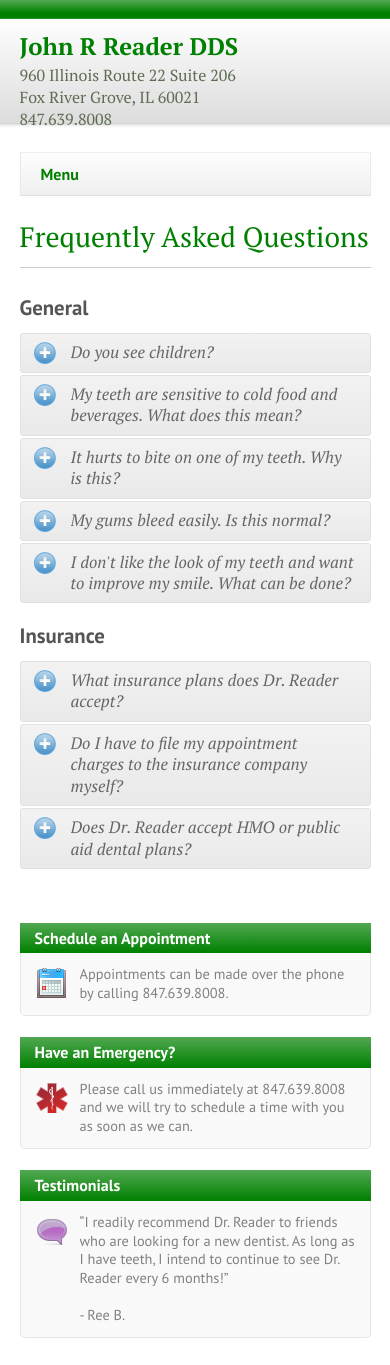
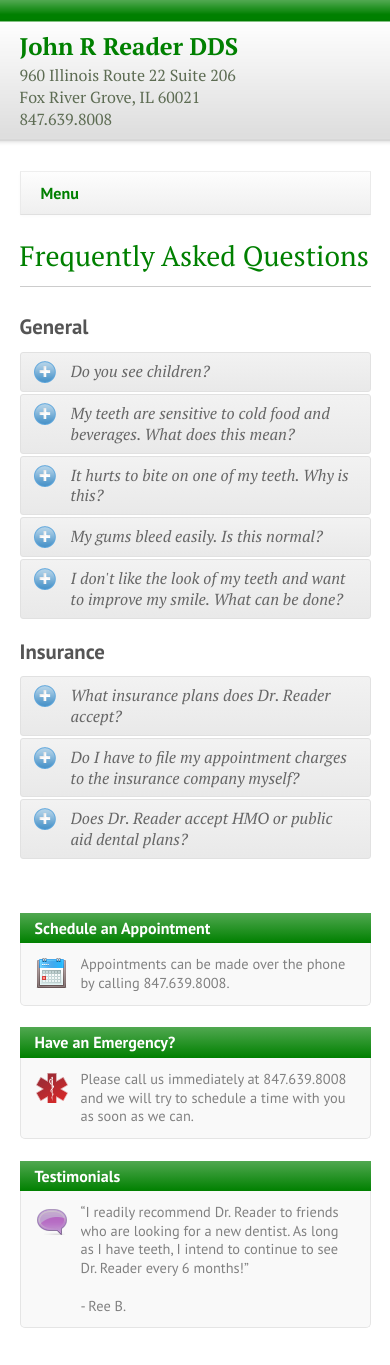
Before and after one commit to rkarpeles/johnrreaderdds.com, a PHP site: page /faqs.php in a window 390 px wide. Shown: the top 1365 px of the page. Run offline with PHP 8.4, Linux system fonts and the light colour scheme; some libraries are stand-ins or nearby versions.

Commit message:
Update header size for mobile

```diff
--- a/css/style.css
+++ b/css/style.css
@@ -135,7 +135,7 @@ h5, .epsilon { font-size: 1.05em; font-weight: 400; }
 
 .header {
   background: url('../images/header-bg.png') repeat-x;
-  height: 132px;  }
+  height: 132px; }
 
 /*
  * Logo
@@ -346,7 +346,7 @@ h3.trigger {
 	font-style: italic;
 	width: 100%;
 	border: 1px solid #e1e1e1;
-	font-size: 1.03em;
+	font-size: 1em;
     font-weight: normal;
 	line-height: 1.3;
 	cursor: pointer;
@@ -420,7 +420,7 @@ h3.active .open-close { background: url('../images/plus-minus.png') 0 -118px no-
   background: -o-linear-gradient(top, #51a851, #008000);
   background: -ms-linear-gradient(top, #51a851, #008000);
   background: linear-gradient(top, #51a851, #008000);
-  background-color: #068306; }
+  background-color: #008000; }
 
 .aside-box {
   overflow: auto;
@@ -440,29 +440,22 @@ h3.active .open-close { background: url('../images/plus-minus.png') 0 -118px no-
   overflow: hidden;
   display: block; }
 
-.icon-calendar {
+.icon-calendar, .icon-emergency, .icon-balloon {
   float: left;
-  background: url('../images/schedule-icon.png') 0 2px repeat-x;
   display: block;
-  margin: 1px 12px 0 0;
+  margin: 1px 13px 0 0;
   height: 32px;
   width: 32px; }
 
+.icon-calendar {
+  background: url('../images/schedule-icon.png') 0 2px repeat-x; }
+
 .icon-emergency {
-  float: left;
-  background: url('../images/emergency-icon.png') 0 2px repeat-x;
-  display: block;
-  margin: 1px 12px 0 0;
-  height: 32px;
-  width: 32px; }
+  background: url('../images/emergency-icon.png') 0 2px repeat-x; }
 
 .icon-balloon {
-  float: left;
   background: url('../images/quote-balloon.png') 0 2px repeat-x;
-  display: block;
-  margin: 0 12px 0 0;
-  height: 32px;
-  width: 32px; }
+  margin: 0 13px 0 0;  }
 
 
 /* ==========================================================================
@@ -654,6 +647,11 @@ h3.active .open-close { background: url('../images/plus-minus.png') 0 -118px no-
 }
 
 @media all and (max-width: 625px) {
+
+    .header {
+      background: url('../images/header-bg-mob.png') repeat-x;
+      height: 151px; }
+
 	.phone-box {
 	  display: none; }
 
```
Also changed, not shown: images/header-bg-mob.png (added), images/header-bg2.png (added).
